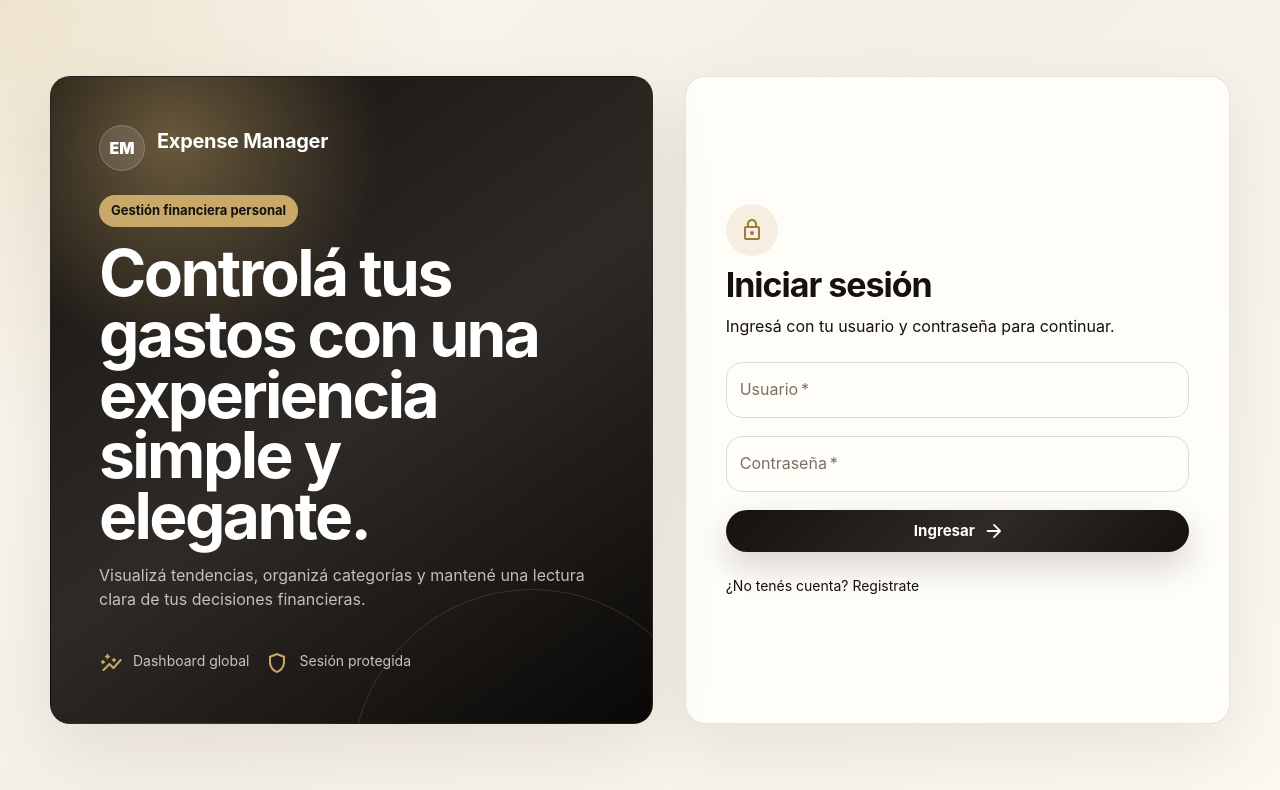
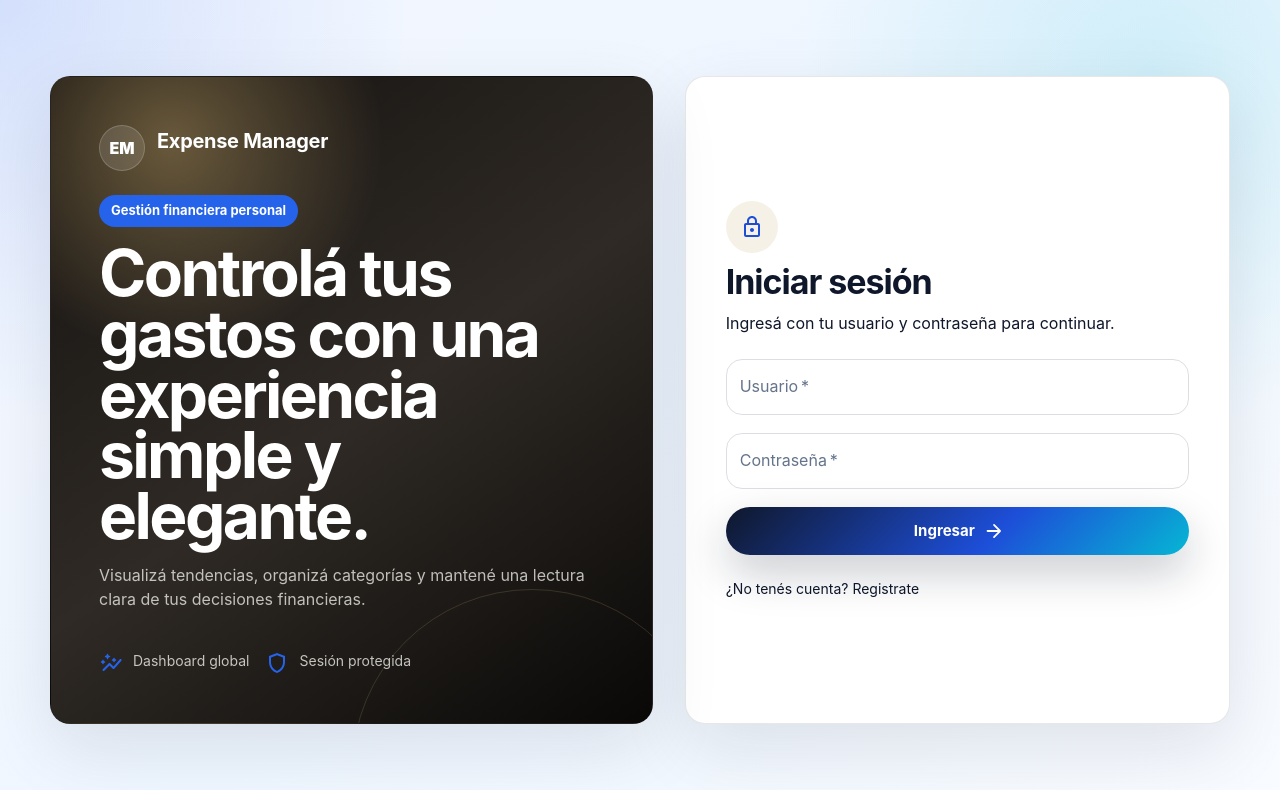
Before and after one commit to santiagochimko/expense-manager, a React app in the folder frontend/: page /login in a window 1280 px wide. Shown: the top 790 px of the page. Built offline with nearby package versions, Linux system fonts and the light colour scheme; no server answers; the HTML template or start-up script is replaced by a standard one.

Commit message:
Switch visual system to cool fintech palette

```diff
--- a/frontend/src/theme/theme.js
+++ b/frontend/src/theme/theme.js
@@ -1,42 +1,93 @@
 import { createTheme } from "@mui/material/styles";
 
-const palette = {
-  ink: "#14110f",
-  inkSoft: "#2f2a25",
-  muted: "#7b7166",
-  ivory: "#fbf8f1",
-  paper: "#fffdf8",
-  champagne: "#c8a96a",
-  champagneDark: "#9f7b35",
-  line: "rgba(20, 17, 15, 0.1)",
+const palettes = {
+  light: {
+    ink: "#0f172a",
+    inkSoft: "#1e293b",
+    muted: "#64748b",
+    bg: "#f5f8ff",
+    paper: "#ffffff",
+    paperSoft: "#f8fbff",
+    primary: "#0f172a",
+    primaryLight: "#1e293b",
+    primaryDark: "#020617",
+    secondary: "#2563eb",
+    secondaryLight: "#60a5fa",
+    secondaryDark: "#1d4ed8",
+    accent: "#06b6d4",
+    line: "rgba(15, 23, 42, 0.1)",
+    softLine: "rgba(15, 23, 42, 0.08)",
+    input: "rgba(255, 255, 255, 0.88)",
+    bodyBackground:
+      "radial-gradient(circle at top left, rgba(37, 99, 235, 0.16), transparent 28%), radial-gradient(circle at 90% 10%, rgba(6, 182, 212, 0.14), transparent 26%), linear-gradient(135deg, #f5f8ff 0%, #eef6ff 48%, #f8fbff 100%)",
+    surfaceGradient:
+      "linear-gradient(160deg, rgba(255, 255, 255, 0.98), rgba(241, 247, 255, 0.88))",
+    buttonGradient: "linear-gradient(135deg, #0f172a 0%, #1d4ed8 58%, #06b6d4 100%)",
+    focusRing: "rgba(37, 99, 235, 0.16)",
+    selection: "rgba(37, 99, 235, 0.24)",
+    shadow: "0 24px 70px rgba(15, 23, 42, 0.1)",
+    shadowStrong: "0 18px 44px rgba(15, 23, 42, 0.22)",
+  },
+  dark: {
+    ink: "#e5edff",
+    inkSoft: "#cbd5e1",
+    muted: "#94a3b8",
+    bg: "#020617",
+    paper: "#08111f",
+    paperSoft: "#0f172a",
+    primary: "#38bdf8",
+    primaryLight: "#7dd3fc",
+    primaryDark: "#0ea5e9",
+    secondary: "#60a5fa",
+    secondaryLight: "#93c5fd",
+    secondaryDark: "#2563eb",
+    accent: "#22d3ee",
+    line: "rgba(148, 163, 184, 0.16)",
+    softLine: "rgba(148, 163, 184, 0.1)",
+    input: "rgba(15, 23, 42, 0.82)",
+    bodyBackground:
+      "radial-gradient(circle at top left, rgba(56, 189, 248, 0.18), transparent 30%), radial-gradient(circle at 88% 8%, rgba(37, 99, 235, 0.2), transparent 26%), linear-gradient(135deg, #020617 0%, #07111f 48%, #0f172a 100%)",
+    surfaceGradient:
+      "linear-gradient(160deg, rgba(15, 23, 42, 0.96), rgba(8, 17, 31, 0.92))",
+    buttonGradient: "linear-gradient(135deg, #38bdf8 0%, #2563eb 58%, #22d3ee 100%)",
+    focusRing: "rgba(56, 189, 248, 0.18)",
+    selection: "rgba(56, 189, 248, 0.3)",
+    shadow: "0 24px 70px rgba(0, 0, 0, 0.28)",
+    shadowStrong: "0 18px 44px rgba(14, 165, 233, 0.2)",
+  },
 };
 
-const theme = createTheme({
+export const createAppTheme = (mode = "light") => {
+  const isDark = mode === "dark";
+  const palette = palettes[mode] || palettes.light;
+
+  return createTheme({
     palette: {
-    mode: "light",
+      mode,
       primary: {
-      main: palette.ink,
-      light: palette.inkSoft,
-      dark: "#050505",
+        main: palette.primary,
+        light: palette.primaryLight,
+        dark: palette.primaryDark,
+        contrastText: isDark ? "#020617" : "#ffffff",
+      },
+      secondary: {
+        main: palette.secondary,
+        light: palette.secondaryLight,
+        dark: palette.secondaryDark,
         contrastText: "#ffffff",
       },
-    secondary: {
-      main: palette.champagne,
-      dark: palette.champagneDark,
-      contrastText: palette.ink,
-    },
       success: {
-      main: "#476a53",
+        main: isDark ? "#34d399" : "#059669",
       },
       error: {
-      main: "#9f3f36",
+        main: isDark ? "#f87171" : "#dc2626",
       },
       text: {
         primary: palette.ink,
         secondary: palette.muted,
       },
       background: {
-      default: palette.ivory,
+        default: palette.bg,
         paper: palette.paper,
       },
       divider: palette.line,
@@ -81,11 +132,10 @@ const theme = createTheme({
         styleOverrides: {
           body: {
             minHeight: "100vh",
-          background:
-            "radial-gradient(circle at top left, rgba(200, 169, 106, 0.26), transparent 30%), linear-gradient(135deg, #fbf8f1 0%, #f4efe5 45%, #fbf8f1 100%)",
+            background: palette.bodyBackground,
           },
           "::selection": {
-          backgroundColor: "rgba(200, 169, 106, 0.35)",
+            backgroundColor: palette.selection,
           },
         },
       },
@@ -97,7 +147,7 @@ const theme = createTheme({
           root: {
             backgroundImage: "none",
             border: `1px solid ${palette.line}`,
-          boxShadow: "0 24px 70px rgba(20, 17, 15, 0.08)",
+            boxShadow: palette.shadow,
           },
         },
       },
@@ -108,13 +158,15 @@ const theme = createTheme({
         styleOverrides: {
           root: {
             border: `1px solid ${palette.line}`,
-          background:
-            "linear-gradient(160deg, rgba(255, 253, 248, 0.98), rgba(248, 243, 233, 0.88))",
-          boxShadow: "0 24px 70px rgba(20, 17, 15, 0.08)",
+            background: palette.surfaceGradient,
+            boxShadow: palette.shadow,
           },
         },
       },
       MuiButton: {
+        defaultProps: {
+          size: "medium",
+        },
         styleOverrides: {
           root: {
             borderRadius: 999,
@@ -122,22 +174,40 @@ const theme = createTheme({
             paddingInline: 22,
             boxShadow: "none",
           },
+          sizeSmall: {
+            minHeight: 36,
+            paddingInline: 16,
+          },
+          sizeLarge: {
+            minHeight: 48,
+            paddingInline: 26,
+          },
           contained: {
-          background:
-            "linear-gradient(135deg, #14110f 0%, #2f2a25 55%, #14110f 100%)",
-          color: "#ffffff",
-          boxShadow: "0 14px 34px rgba(20, 17, 15, 0.18)",
+            background: palette.buttonGradient,
+            color: isDark ? "#020617" : "#ffffff",
+            boxShadow: palette.shadowStrong,
             "&:hover": {
-            boxShadow: "0 18px 44px rgba(20, 17, 15, 0.24)",
+              boxShadow: palette.shadowStrong,
             },
           },
           outlined: {
-          borderColor: "rgba(20, 17, 15, 0.18)",
+            borderColor: isDark
+              ? "rgba(148, 163, 184, 0.28)"
+              : "rgba(15, 23, 42, 0.18)",
             color: palette.ink,
-          backgroundColor: "rgba(255, 253, 248, 0.55)",
+            backgroundColor: isDark ? "rgba(15, 23, 42, 0.5)" : "rgba(255, 255, 255, 0.56)",
             "&:hover": {
-            borderColor: "rgba(20, 17, 15, 0.38)",
-            backgroundColor: "rgba(200, 169, 106, 0.08)",
+              borderColor: isDark
+                ? "rgba(56, 189, 248, 0.55)"
+                : "rgba(37, 99, 235, 0.46)",
+              backgroundColor: isDark ? "rgba(56, 189, 248, 0.08)" : "rgba(37, 99, 235, 0.08)",
+            },
+          },
+          text: {
+            color: palette.muted,
+            "&:hover": {
+              color: palette.ink,
+              backgroundColor: isDark ? "rgba(56, 189, 248, 0.08)" : "rgba(37, 99, 235, 0.08)",
             },
           },
         },
@@ -146,20 +216,24 @@ const theme = createTheme({
         styleOverrides: {
           root: {
             borderRadius: 16,
-          backgroundColor: "rgba(255, 253, 248, 0.86)",
+            backgroundColor: palette.input,
             transition: "box-shadow 160ms ease, background-color 160ms ease",
             "&:hover .MuiOutlinedInput-notchedOutline": {
-            borderColor: "rgba(20, 17, 15, 0.32)",
+              borderColor: isDark
+                ? "rgba(148, 163, 184, 0.34)"
+                : "rgba(15, 23, 42, 0.32)",
             },
             "&.Mui-focused": {
-            boxShadow: "0 0 0 4px rgba(200, 169, 106, 0.16)",
+              boxShadow: `0 0 0 4px ${palette.focusRing}`,
             },
             "&.Mui-focused .MuiOutlinedInput-notchedOutline": {
-            borderColor: palette.champagne,
+              borderColor: palette.secondary,
             },
           },
           notchedOutline: {
-          borderColor: "rgba(20, 17, 15, 0.14)",
+            borderColor: isDark
+              ? "rgba(148, 163, 184, 0.18)"
+              : "rgba(15, 23, 42, 0.14)",
           },
         },
       },
@@ -168,7 +242,7 @@ const theme = createTheme({
           root: {
             color: palette.muted,
             "&.Mui-focused": {
-            color: palette.champagneDark,
+              color: palette.secondary,
             },
           },
         },
@@ -189,10 +263,10 @@ const theme = createTheme({
             fontWeight: 800,
             letterSpacing: "0.08em",
             textTransform: "uppercase",
-          backgroundColor: "rgba(20, 17, 15, 0.03)",
+            backgroundColor: isDark ? "rgba(148, 163, 184, 0.06)" : "rgba(15, 23, 42, 0.035)",
           },
           body: {
-          borderColor: "rgba(20, 17, 15, 0.08)",
+            borderColor: palette.softLine,
           },
         },
       },
@@ -213,5 +287,8 @@ const theme = createTheme({
       },
     },
   });
+};
+
+const theme = createAppTheme();
 
 export default theme;
```
Lines whose indentation alone changed are shown as unchanged.
